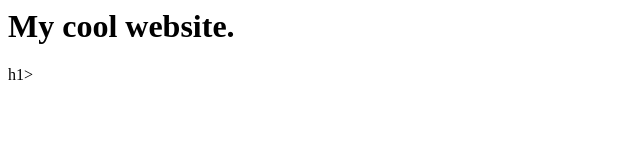
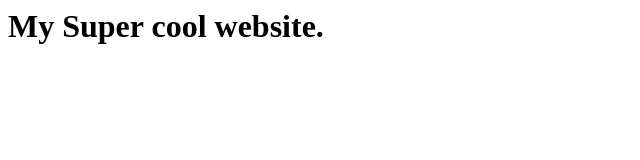
Before and after one commit to Diamondwolfe/Diamondwolfe.github.io, a plain HTML site: page index.html in a window 1280 px wide. Shown: the whole page, without its empty margins (0-640 px from the left). Drawn offline with Linux system fonts and the light colour scheme.

Commit message:
Update index.html

```diff
--- a/index.html
+++ b/index.html
@@ -1 +1 @@
-<h1>My cool website.</h1>h1>
+<h1>My Super cool website.</h1>
```
